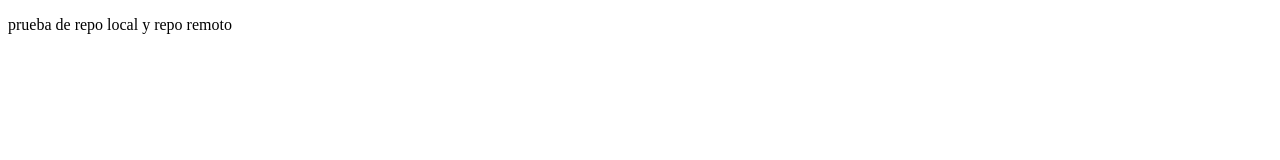
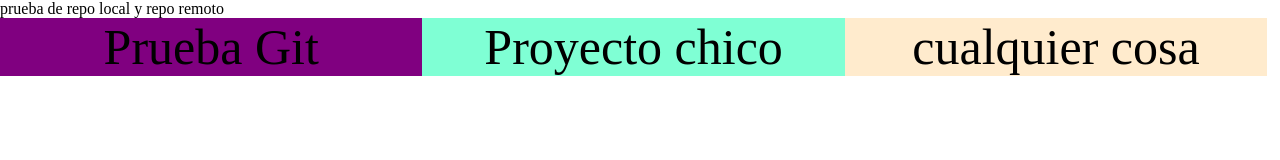
Before and after one commit to tomasgomez18/preuba-de-git-2, a plain HTML site: page index.html in a window 1280 px wide. Drawn offline with Linux system fonts and the light colour scheme.

Commit message:
desarrollo main

```diff
--- a/css/style.css
+++ b/css/style.css
@@ -0,0 +1,40 @@
+*
+{
+    margin: 0;
+    padding: 0;
+    box-sizing: border-box;
+}
+
+.contenedor-padre
+{
+    display: flex;
+    width: 100%;
+
+
+}
+
+.item-hijo
+{
+    background-color: purple;
+    font-size: 50px;
+    width: 33%;
+  text-align: center;
+
+}
+
+.contenedor-hijo-del-medio
+{
+    background-color: aquamarine;
+    font-size: 50px;
+    width: 33%;
+    text-align: center;
+}
+
+.item-hijo-2
+{
+    width: 33%;
+    background-color: blanchedalmond;
+ text-align: center;
+    font-size: 50px;
+
+}
--- a/index.html
+++ b/index.html
@@ -12,7 +12,19 @@
     <header>
         <p>prueba de repo local y repo remoto</p>
     </header>
-    <main></main>
+    <main>
+        <section class="contenedor-padre">
+            <div class="item-hijo">
+                <p>Prueba Git</p>
+            </div>
+            <div class="contenedor-hijo-del-medio">
+                <p>Proyecto chico</p>
+            </div>
+            <div class="item-hijo-2">
+                <p>cualquier cosa</p>
+            </div>
+        </section>
+    </main>
     <footer></footer>
 </body>
 </html>
```
